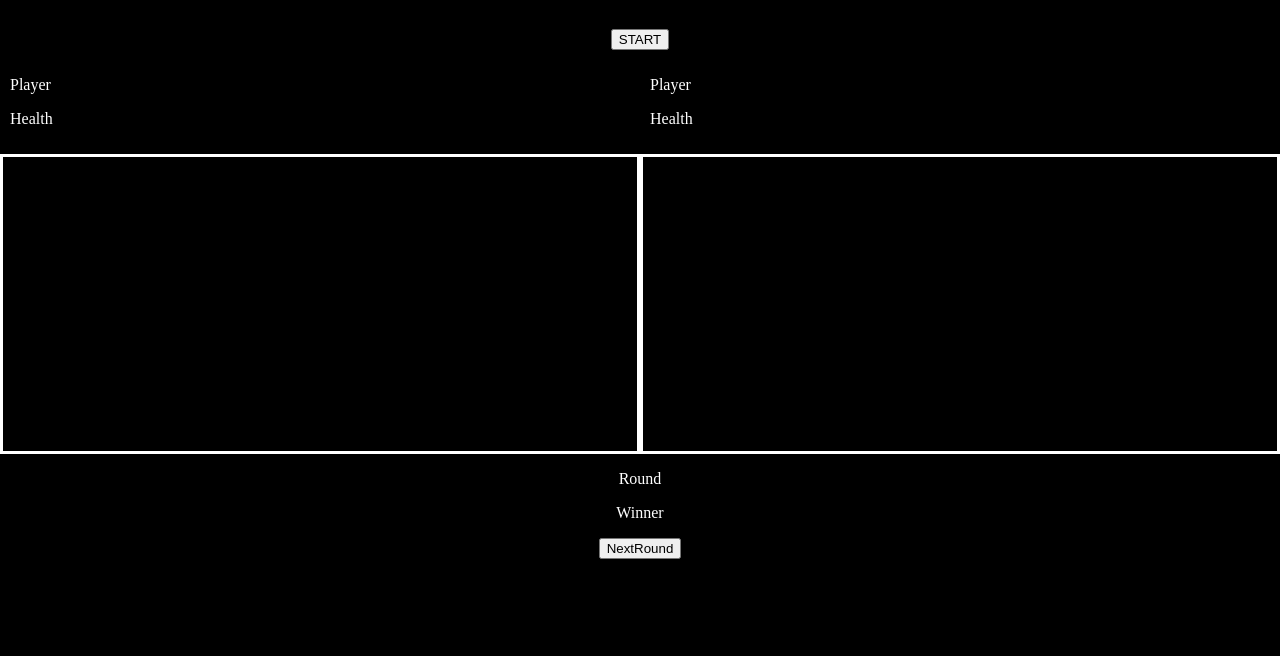
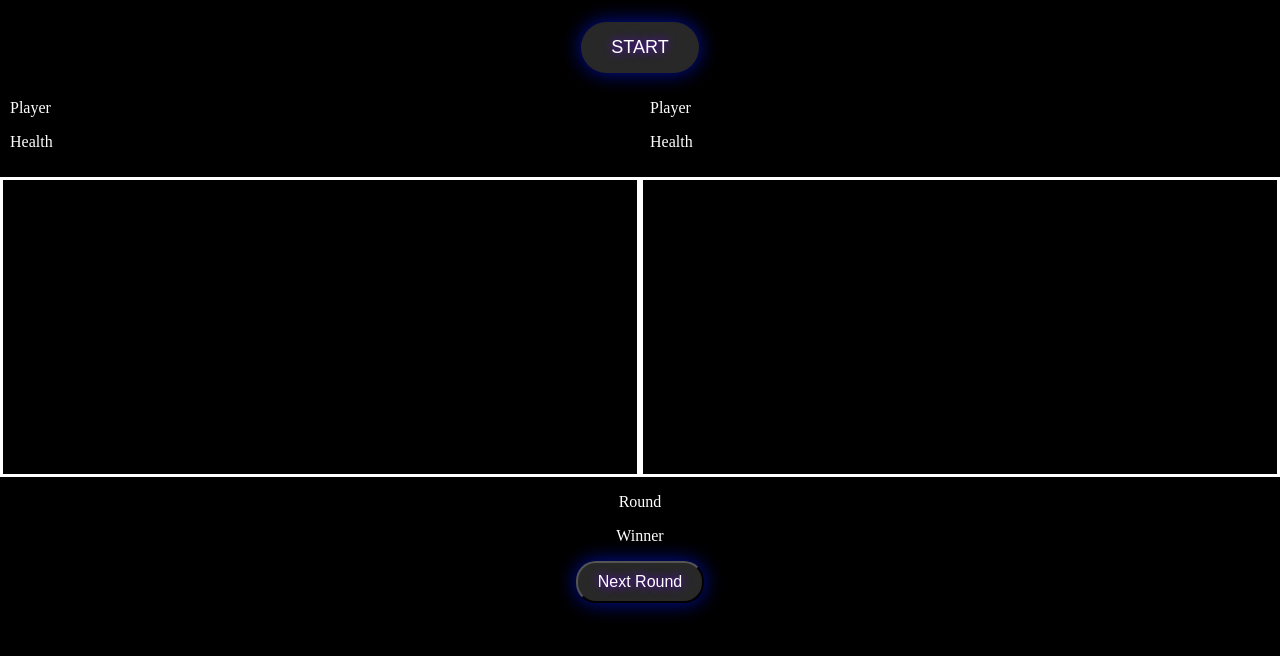
Before and after one commit to UlianaAsadulina/spacebattle, a plain HTML site: page index.html in a window 1280 px wide. Shown: the part 56-712 px from the top of the page. Drawn offline with Linux system fonts and the light colour scheme.

Commit message:
Round button style

```diff
--- a/index.html
+++ b/index.html
@@ -12,7 +12,7 @@
     <body>
         <div class="header">
             <p>Space Battle Game</p>
-            <button>START</button>
+            <button class="neon-glow-button">START</button>
         </div>
 
         <div class="playersInfo">
@@ -35,7 +35,7 @@
         <div class="info">
             <p>Round</p>
             <p>Winner</p>
-            <button>NextRound</button>
+            <button class="roundNext" >Next Round</button>
         </div>
 
         <script src="app.js" async defer></script>
--- a/style.css
+++ b/style.css
@@ -68,3 +68,55 @@ body {
     margin-right: auto;
     text-align: center;
 }
+
+.roundNext {
+    position: relative;
+    background-color:#282828;
+    border-radius: 20px;
+    font-size: 16px;
+    color: white;
+    text-shadow: 0 0 10px hwb(266 0% 0%);
+    padding: 10px 20px;
+
+    box-shadow: 0 0 20px  #0010a1;
+
+    text-align: center;
+
+    cursor: pointer;
+    transition-duration: 0.4s;
+
+}
+
+.roundNext:hover {
+    transition-duration: 0.1s;
+    background-color: #474646;
+}
+
+.roundNext:after {
+    content: "";
+    display: block;
+    position: absolute;
+    border-radius: 20px;
+    left: 0;
+    top:0;
+    width: 100%;
+    height: 100%;
+    opacity: 0;
+    transition: all 0.5s;
+    box-shadow: 0 0 0 30px #0019f8;
+}
+
+.roundNext:active:after {
+    box-shadow: 0 0 0 0 white;
+    position: absolute;
+    border-radius: 20px;
+    left: 0;
+    top:0;
+    opacity: 1;
+    transition: 0s;
+}
+
+/* .roundNext:active {
+    top: 1px;
+}
+   */
```
